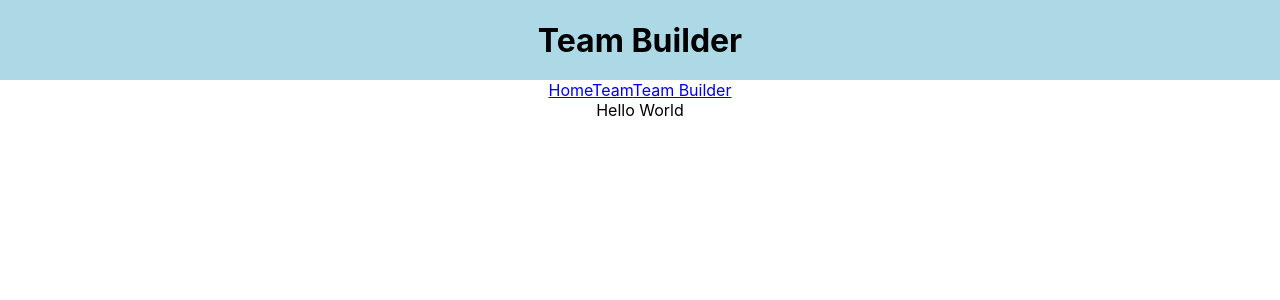
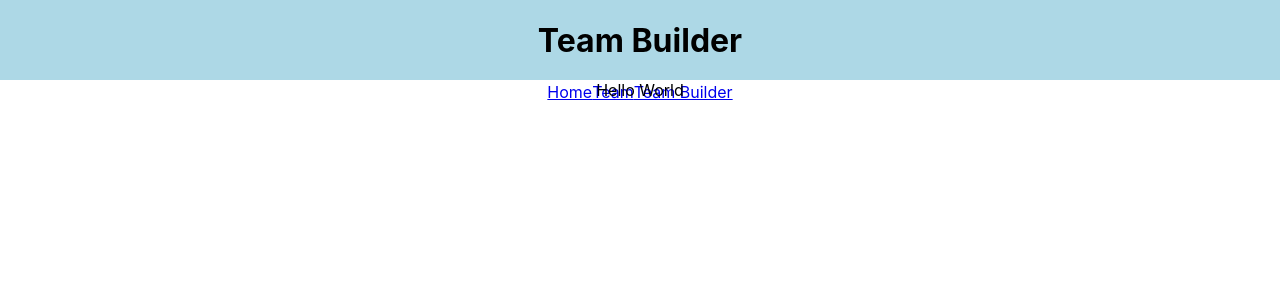
Before and after one commit to JohnLewis917/nodb-1, a React (Create React App) app: page / in a window 1280 px wide. Shown: the top 300 px of the page. Built offline with nearby package versions, Linux system fonts and the light colour scheme.

Commit message:
changes 10-27

```diff
--- a/src/components/Header.js
+++ b/src/components/Header.js
@@ -5,14 +5,14 @@ function Header(){
     return (
         <div>
             <header className="header">
-                <h1>Team Builder</h1>
-            </header>
-            <nav>
-                <Link to="/">Home</Link>
-                <Link to="/team">Team</Link>
-                <Link to="/playerinfo">Team Builder</Link>
+                <h1 className="title">Team Builder</h1>
+            <nav className="links">
+                <Link className="ind" to="/">Home</Link>
+                <Link className="ind" to="/team">Team</Link>
+                <Link  to="/playerinfo">Team Builder</Link>
             </nav>
 
+            </header>
         </div>
     )
 }
```
